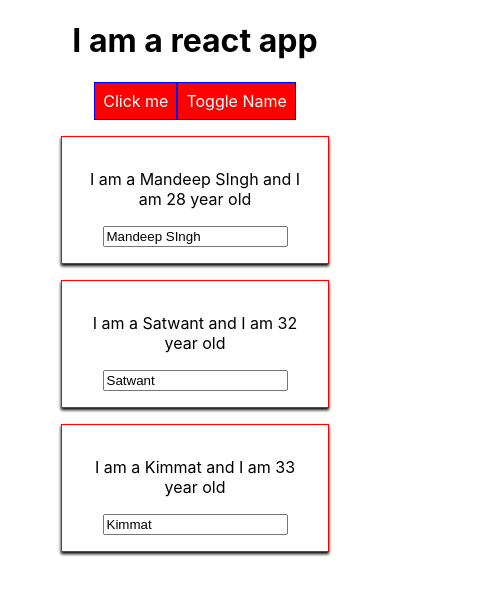
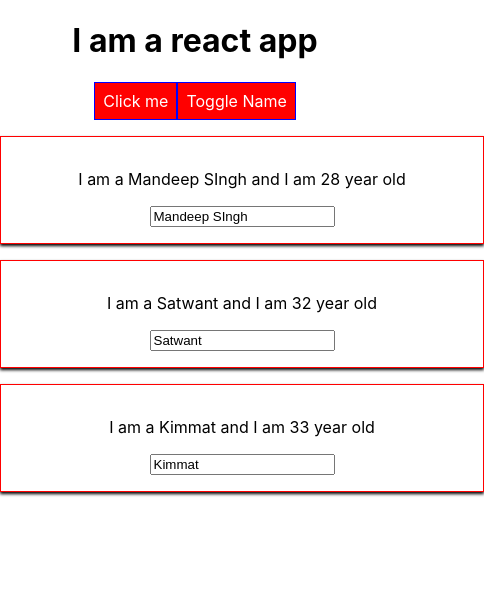
Before and after one commit to rrmandeep/ureact, a React (Create React App) app: page / in a window 390 px wide. Shown: the top 596 px of the page, 484 px wide, since content can reach past the window. Built offline with nearby package versions, Linux system fonts and the light colour scheme.

Commit message:
Using media query in inline css

```diff
--- a/src/App.js
+++ b/src/App.js
@@ -1,5 +1,5 @@
 import React, { Component } from 'react';
-import Radium from 'radium';
+import Radium, {StyleRoot} from 'radium';
 import './App.css';
 import Person from './Person/Person';
 
@@ -98,6 +98,7 @@
       classes.push('boldFont');
     }
     return (
+      <StyleRoot>
         <div className="App">
           <h1 className={classes.join(' ')}>I am a react app</h1>
           {/* passing arrguments to function
@@ -106,6 +107,7 @@
           <button key="toggleName" style={style} onClick={ this.toggleNames}>Toggle Name</button>
           { persons }
         </div>
+      </StyleRoot>
     );
    }
 }
--- a/src/Person/Person.js
+++ b/src/Person/Person.js
@@ -1,12 +1,20 @@
 import React from 'react';
+import Radium from 'radium';
 import './Person.css';
 // const person = () => {
 //     return <p>I am a person and I am {Math.floor(Math.random() * 30)} year old</p>
 // };
 
 const person = (props) => {
+  const style = {
+    '@media (max-width: 500px)': {
+      width: '450px'
+    }
+  };
+
+
   return (
-    <div className="Person">
+    <div className="Person" style={style}>
       <p onClick={props.click}>I am a {props.name} and I am {props.age} year old</p>
       <p>{props.children}</p>
       <input type="text" onChange={props.change} value={props.name} />
@@ -14,8 +22,12 @@
   );
 };
 
-const man = () => {
-    return <p>I am a Mandeep</p>
-};
-export default person
+// const man = () => {
+//     return <p>I am a Mandeep</p>
+// };
+
+
+export default Radium(person)
+
+
 // export default man;
```
Lines whose indentation alone changed are shown as unchanged.
